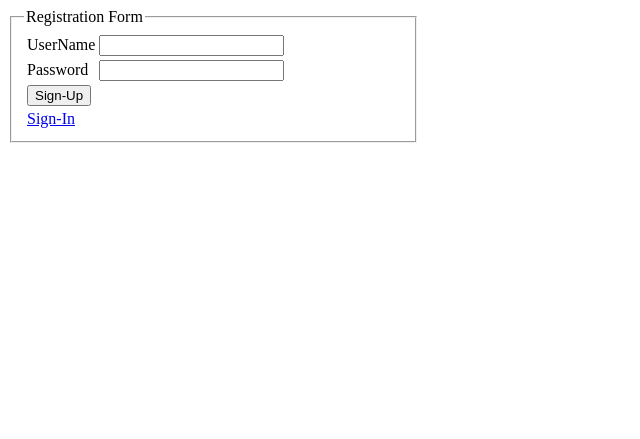
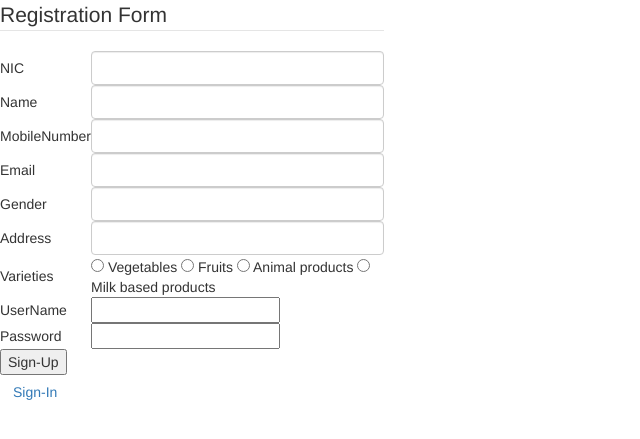
Before and after one commit to jpssasadara/Farm-Management-System-IOT, a PHP site: the page made by User_side/farmManagement/Login&Registration/RegisterFarmer.html in a window 1280 px wide. Shown: the top 439 px of the page, without its empty margins (0-640 px from the left). Run offline with PHP 8.4, Linux system fonts and the light colour scheme.

Commit message:
update registration

```diff
--- a/User_side/farmManagement/Login&Registration/RegisterFarmer.html
+++ b/User_side/farmManagement/Login&Registration/RegisterFarmer.html
@@ -4,6 +4,13 @@
     <meta charset="UTF-8">
     <title>Title</title>
     <title>Sign-Up</title>
+
+        <title>Bootstrap Example</title>
+        <meta charset="utf-8">
+        <meta name="viewport" content="width=device-width, initial-scale=1">
+        <link rel="stylesheet" href="https://maxcdn.bootstrapcdn.com/bootstrap/3.3.7/css/bootstrap.min.css">
+        <script src="https://ajax.googleapis.com/ajax/libs/jquery/3.3.1/jquery.min.js"></script>
+        <script src="https://maxcdn.bootstrapcdn.com/bootstrap/3.3.7/js/bootstrap.min.js"></script>
 </head>
 <body id="body-color">
 <div id="Sign-Up">
@@ -11,10 +18,39 @@
         <table border="0">
             <form method="POST" action="RegisterFarmer.php">
                 <tr>
-                    <td>UserName</td><td> <input type="text" name="username"></td>
+                    <td>NIC</td><td><input type="text" name="nic" class="form-control" /></td>
                 </tr>
                 <tr>
-                    <td>Password</td><td> <input type="password" name="password"></td>
+                    <td>Name</td><td><input type="text" name="name" class="form-control" /></td>
+                </tr>
+                <tr>
+                    <td>MobileNumber</td><td><input type="text" name="mobile"  class="form-control" /></td>
+                </tr>
+                <tr>
+                    <td> Email</td><td><input type="text" name="email"  class="form-control" /></td>
+                </tr>
+                <tr>
+                    <td> Gender</td><td><input type="text" name="gender"  class="form-control" /></td>
+                </tr>
+                <tr>
+                    <td>Address</td><td><input type="text" name="address" class="form-control" /></td>
+                </tr>
+                <tr>
+                    <td> Varieties </td><td> <input type="radio" name="q1" value="Vegetables" data-toggle="modal" data-target="#myModal"/>
+                    Vegetables
+                    <input type="radio" name="q1" value="Fruits" data-toggle="modal" data-target="#myModal"/>
+                    Fruits
+                    <input type="radio" name="q1" value="Animal products" data-toggle="modal" data-target="#myModal"/>
+                    Animal products
+                    <input type="radio" name="q1" value="Milk based products" data-toggle="modal" data-target="#myModal"/>
+                    Milk based products
+                    </td>
+                </tr>
+                <tr>
+                    <td> UserName</td><td> <input type="text" name="username"></td>
+                </tr>
+                <tr>
+                    <td> Password</td><td> <input type="password" name="password"></td>
                 </tr>
                 <tr>
                     <td><input id="button" type="submit" name="submit" value="Sign-Up"></td>
@@ -25,6 +61,57 @@
             </form>
         </table>
     </fieldset>
+
+    <!-- Modal -->
+    <div class="modal fade" id="myModal" role="dialog">
+        <div class="modal-dialog">
+
+            <!-- Modal content-->
+            <div class="modal-content">
+                <div class="modal-header">
+                    <button type="button" class="close" data-dismiss="modal">&times;</button>
+                    <h4 class="modal-title">Select what are the varieties you make</h4>
+                </div>
+                <div class="modal-body">
+                    <table>
+                        <tr>
+                            <th>Vegetables</th>
+                            <th>Fruits</th>
+                            <th>Animal products</th>
+                            <th>Milk based products</th>
+                        </tr>
+                        <tr>
+                            <td><input type="radio" name="q1" value="Pumpkin">Pumpkin</td>
+                            <td>Carrot</td>
+                            <td>Bringol</td>
+                        </tr>
+                        <tr>
+                            <td>Orange</td>
+                            <td>Banana</td>
+                            <td>Apple</td>
+                        </tr>
+                        <tr>
+                            <td>Eggs</td>
+                            <td></td>
+                            <td></td>
+                        </tr>
+                        <tr>
+                            <td>Milk</td>
+                            <td>Curd</td>
+                            <td></td>
+                        </tr>
+
+                    </table>
+
+                </div>
+                <div class="modal-footer">
+                    <button type="button" class="btn btn-default" data-dismiss="modal">Close</button>
+                </div>
+            </div>
+
+        </div>
+    </div>
+
 </div>
 </body>
 </html>
```
Also changed, not shown: User_side/farmManagement/Login&Registration/RegisterFarmer.php (+14 -3 lines).
